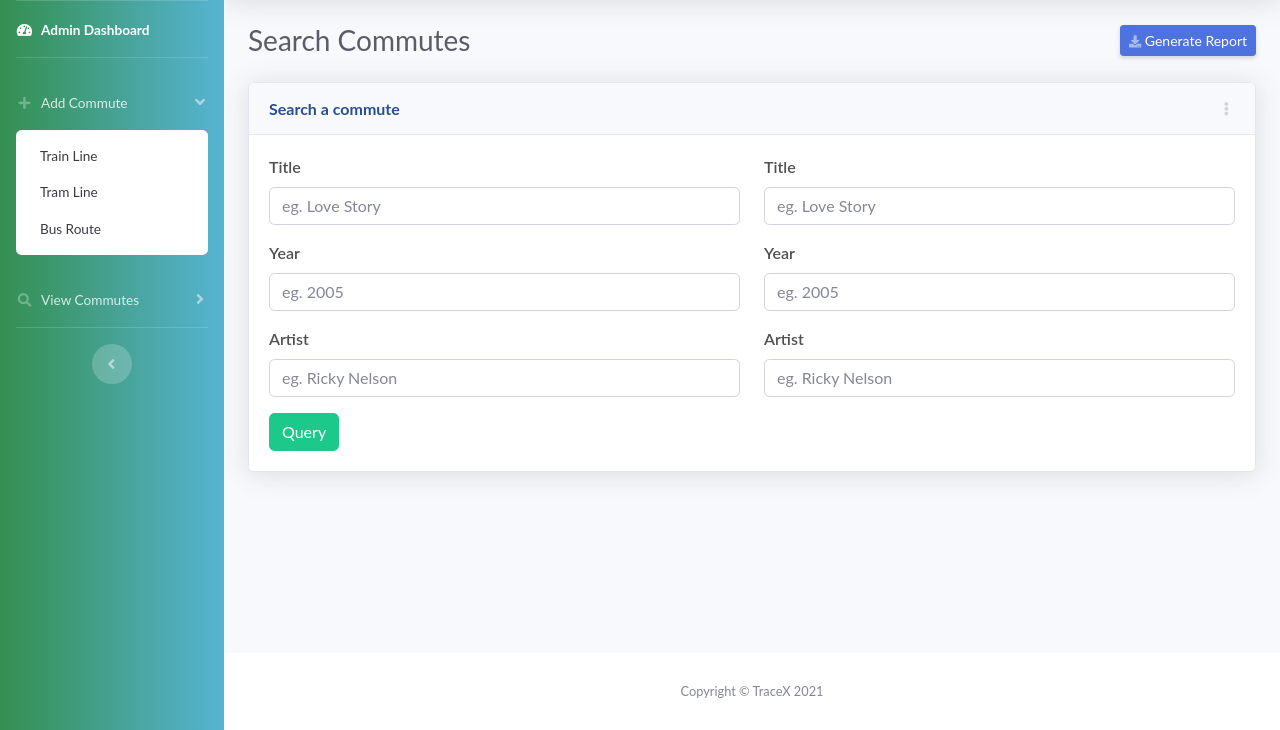
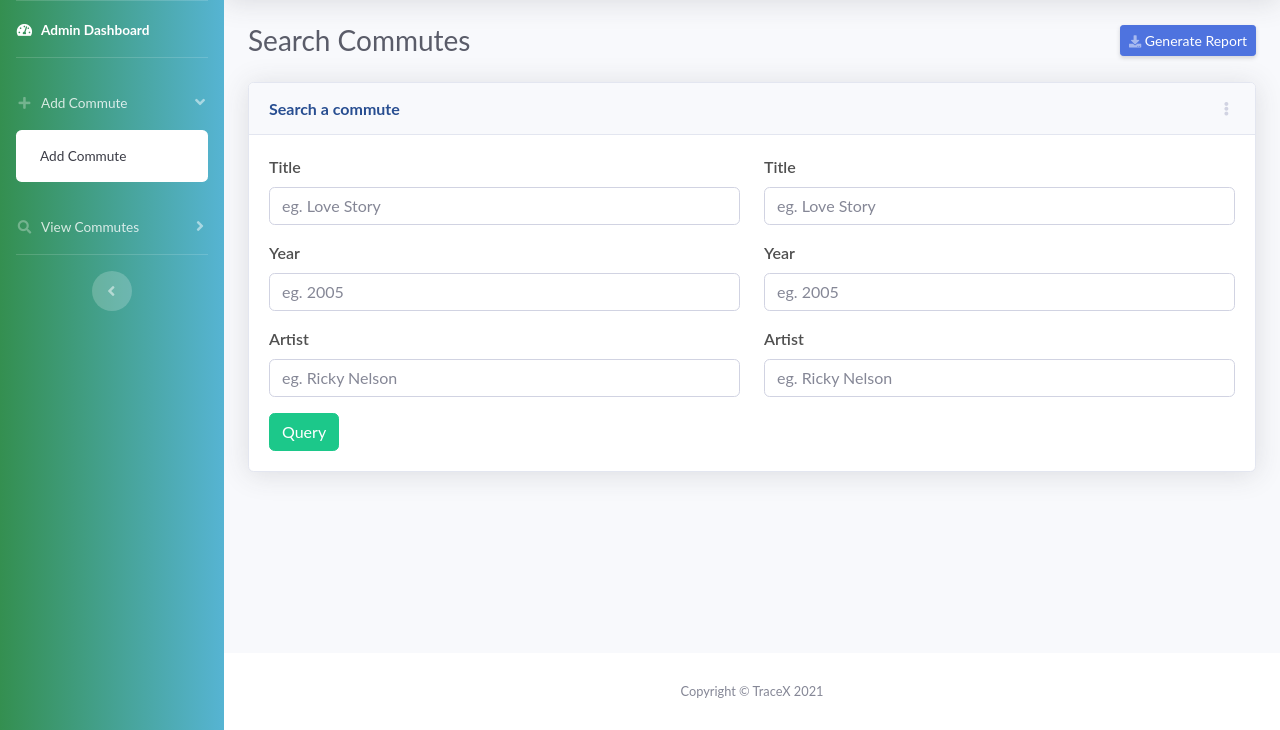
Before and after one commit to harindukodi/TraceX, a Django app: page /admin_search_commutes_page in a window 1280 px wide, after a click on "Add Commute". Shown: the part 70-800 px from the top of the page. Run offline with Django 3.2, Linux system fonts and the light colour scheme; data that the repository does not hold is empty; some libraries are stand-ins or nearby versions.

Commit message:
Added favicon and modified admin pages.

```diff
--- a/templates/admin_search_commutes.html
+++ b/templates/admin_search_commutes.html
@@ -8,7 +8,8 @@
     <meta http-equiv="X-UA-Compatible" content="IE=edge">
     <meta name="viewport" content="width=device-width, initial-scale=1.0, user-scalable=0, minimal-ui">
     <meta name="Harindu Kodituwakku" content="Cloud-Computing">
-    <title>Cloud Computing App 1</title>
+    <title>TraceX</title>
+    <link rel="shortcut icon" type="image/x-icon" href="{% static 'images/favicon.ico' %}">
 
     <!-- BEGIN: CSS-->
     <script src="https://code.jquery.com/jquery-3.2.1.min.js"></script>
@@ -83,9 +84,9 @@
                     </a>
                     <div id="collapseTwo" class="collapse" aria-labelledby="headingTwo" data-parent="#accordionSidebar">
                         <div class="bg-white py-2 collapse-inner rounded">
-                            <a class="collapse-item" ng-click="admin_add_commute()" href="">Train Line</a>
-                            <a class="collapse-item" ng-click="admin_add_commute()" href="">Tram Line</a>
-                            <a class="collapse-item" ng-click="admin_add_commute()" href="">Bus Route</a>
+                            <a class="collapse-item" ng-click="admin_add_commute()" href="">Add Commute</a>
+{#                            <a class="collapse-item" ng-click="admin_add_commute()" href="">Tram Line</a>#}
+{#                            <a class="collapse-item" ng-click="admin_add_commute()" href="">Bus Route</a>#}
                         </div>
                     </div>
                 </li>
--- a/templates/user_home_page.html
+++ b/templates/user_home_page.html
@@ -9,6 +9,7 @@
     <meta name="viewport" content="width=device-width, initial-scale=1.0, user-scalable=0, minimal-ui">
     <meta name="Harindu Kodituwakku" content="Cloud-Computing">
     <title>TraceX</title>
+    <link rel="shortcut icon" type="image/x-icon" href="{% static 'images/favicon.ico' %}">
 
     <!-- BEGIN: CSS-->
     <script src="https://code.jquery.com/jquery-3.2.1.min.js"></script>
```
Also changed, not shown: templates/admin_view_all_commutes.html (+5 -4 lines), templates/administrator.html (+4 -3 lines), templates/base.html (+3 -4 lines), static/images/favicon.ico (added), 1 other file.
